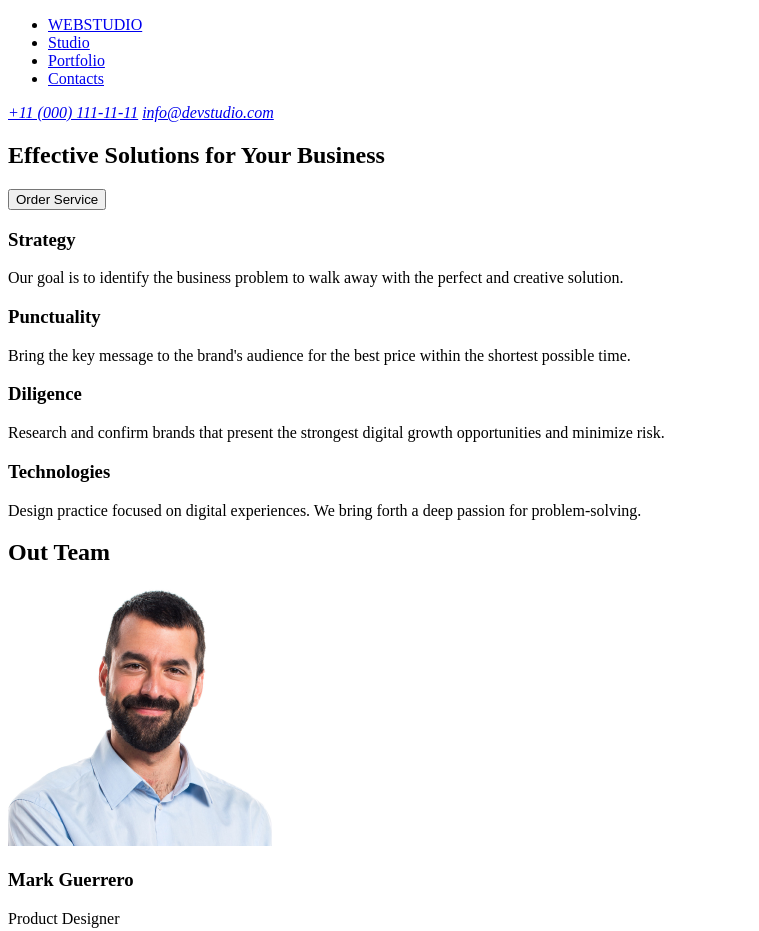
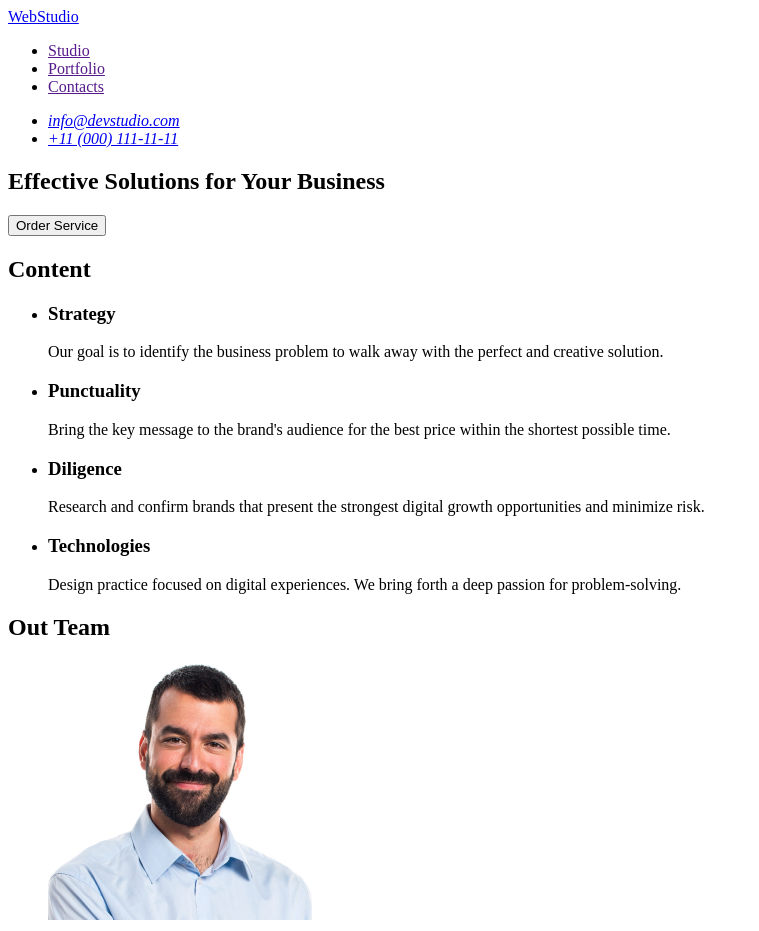
Before and after one commit to FunkeDer/goit-markup-hw-01, a plain HTML site: page index.html in a window 1280 px wide. Shown: the top 931 px of the page, without its empty margins (0-759 px from the left). Drawn offline with Linux system fonts and the light colour scheme.

Commit message:
third commit

```diff
--- a/index.html
+++ b/index.html
@@ -8,98 +8,91 @@
 <body>
     <header>
         <nav>
+            <a href="/index.html">WebStudio </a>
             <ul>
+
                 <li>
-                    <a href="/">WEBSTUDIO</a>
+                    <a href="">Studio</a>
                 </li>
                 <li>
-                    <a href="#">Studio</a>
+                    <a href="">Portfolio</a>
                 </li>
                 <li>
-                    <a href="#">Portfolio</a>
-                </li>
-                <li>
-                    <a href="#">Contacts</a>
+                    <a href="">Contacts</a>
                 </li>
             </ul>
             <address>
+                <ul>
+                    <li>
+                        <a href="mailto:info@devstudio.com">info@devstudio.com</a>
+                    </li>
+                    <li>
                         <a href="tel:+110001111111">+11 (000) 111-11-11</a>
-                <a href="mailto:info@devstudio.com">info@devstudio.com</a>
+                    </li>
+                </ul>
             </address>
         </nav>
     </header>
 
     <main>
 
-        <div>
+
             <section>
                 <h1>Effective Solutions
                     for Your Business</h1>
                     <button type="button">Order Service</button>
             </section>
-        </div>
 
-        <div>
+
+
             <section>
+                 <h2>Content</h2>
+                <ul>
+                    <li>
                         <h3>Strategy</h3>
-                <p>Our goal is to identify the business
-                    problem to walk away with the perfect and creative solution.</p>
-            </section>
-            <section>
+                        <p>Our goal is to identify the business problem to walk away with the perfect and creative solution.</p>
+                    </li>
+                    <li>
                         <h3>Punctuality</h3>
                         <p>Bring the key message to the brand's audience for the best price within the shortest possible time.</p>
-            </section>
-            <section>
+                    </li>
+                    <li>
                         <h3>Diligence</h3>
                         <p>Research and confirm brands that present the strongest digital growth opportunities and minimize risk.</p>
-            </section>
-            <section>
+                    </li>
+                    <li>
                         <h3>Technologies</h3>
                         <p>Design practice focused on digital experiences. We bring forth a deep passion for problem-solving.</p>
+                    </li>
+                </ul>
             </section>
-        </div>
 
-        <div>
+            <section>
             <h2>Out Team</h2>
-            <section>
-                <div>
+            <ul>
                 <img src="./images/mark.png" alt="Mark Guerrero" width="264">
                 <h3>Mark Guerrero</h3>
                 <p>Product Designer</p>
-                </div>
-            </section>
 
-            <section>
-                <div>
                 <img src="./images/tom.png" alt="Tom Ford" width="264">
                 <h3>Tom Ford</h3>
                 <p>Frontend Developer</p>
-                </div>
-            </section>
 
-            <section>
-                <div>
                 <img src="./images/camila.png" alt="Camila Garcia" width="264">
                 <h3>Camila Garcia</h3>
                 <p>Marketing</p>
-                </div>
-            </section>
 
-            <section>
-                <div>
                 <img src="./images/daniel.png" alt="Daniel Wilson" width="264">
                 <h3>Daniel Wilson</h3>
                 <p>UI Designer</p>
-                </div>
+            </ul>
             </section>
-        </div>
+
     </main>
 
     <footer>
-        <section>
-            <h3>WEBSTUDIO</h3>
+        <a href="/index.html">WebStudio </a>
         <p>Increase the flow of customers and sales for your business with digital marketing & growth solutions.</p>
-        </section>
     </footer>
 </body>
 </html>
```
Lines whose indentation alone changed are shown as unchanged.
